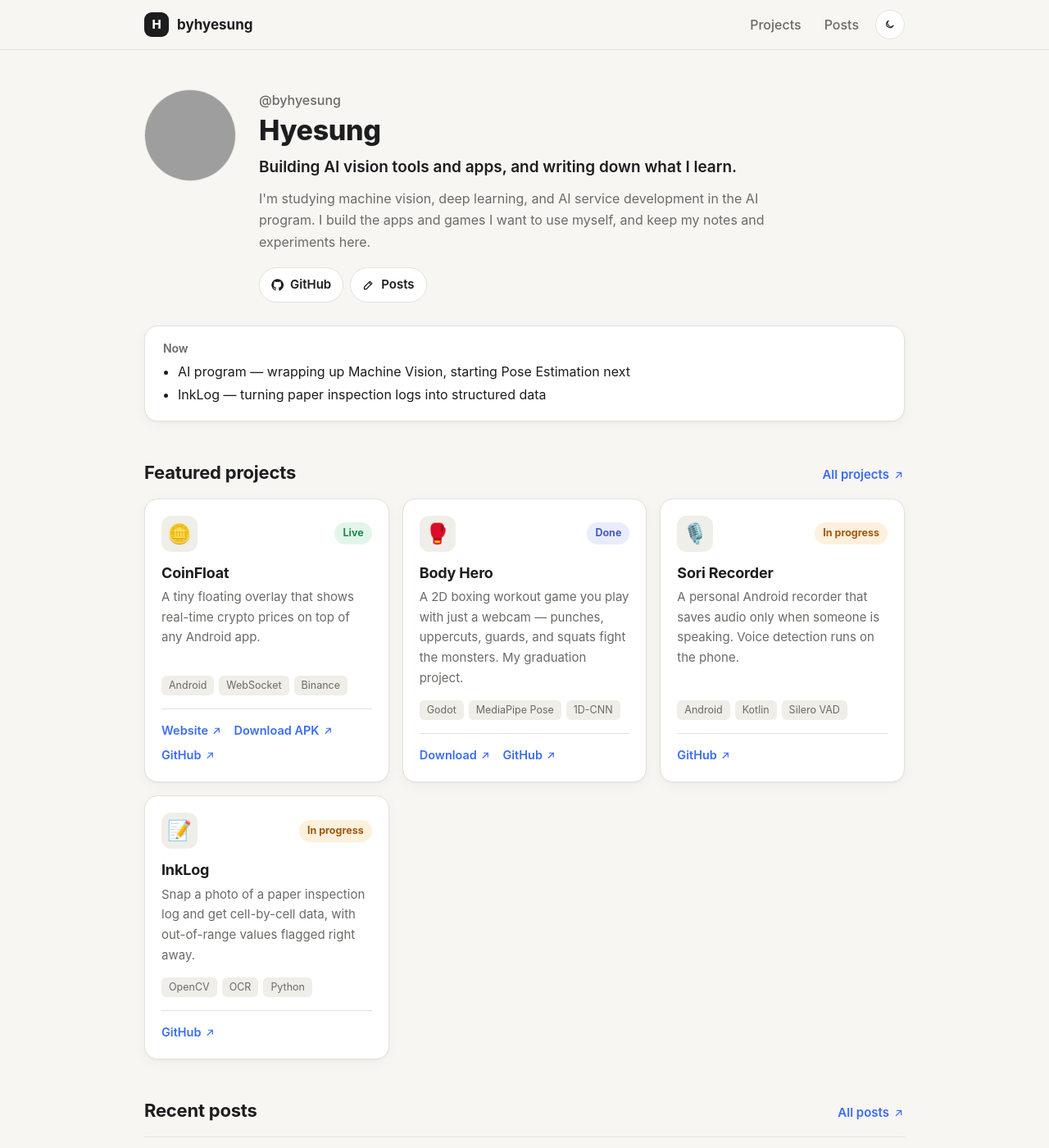
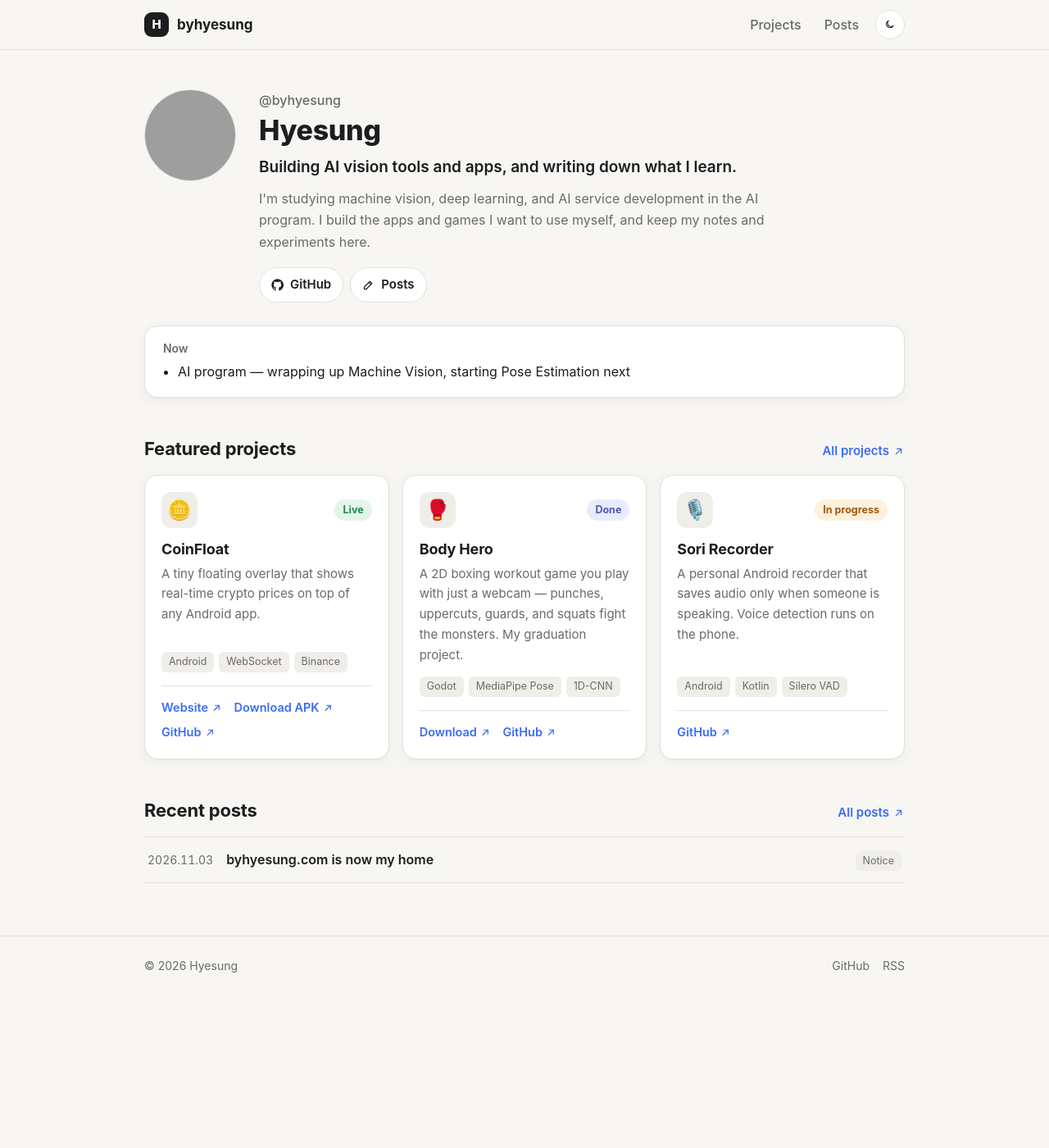
Before and after one commit to wlgptjd333/wlgptjd333.github.io, a Jekyll site: the page built from index.html, in a window 1280 px wide and 1400 px high. Shown: the whole window at 82% size. Built offline with Jekyll 4.4.1, drawn with Linux system fonts in a browser that asks for light colours; some web fonts are replaced; grey boxes are pictures that could not be loaded.

Commit message:
content: remove InkLog from projects and now

```diff
--- a/_data/profile.yml
+++ b/_data/profile.yml
@@ -24,4 +24,3 @@ links:
 # 지금 하고 있는 것 (첫 화면 작은 상자)
 now:
   - AI program — wrapping up Machine Vision, starting Pose Estimation next
-  - InkLog — turning paper inspection logs into structured data
--- a/_data/projects.yml
+++ b/_data/projects.yml
@@ -48,17 +48,6 @@
   links:
     - { label: GitHub, url: "https://github.com/wlgptjd333/sori-recorder" }
 
-- id: inklog
-  title: InkLog
-  emoji: "📝"
-  summary: Snap a photo of a paper inspection log and get cell-by-cell data, with out-of-range values flagged right away.
-  category: ai
-  tags: [OpenCV, OCR, Python]
-  status: In progress
-  featured: true
-  links:
-    - { label: GitHub, url: "https://github.com/wlgptjd333/handnote-digitizer" }
-
 - id: machinevision
   title: Machine Vision Inspection
   emoji: "🔍"
```
